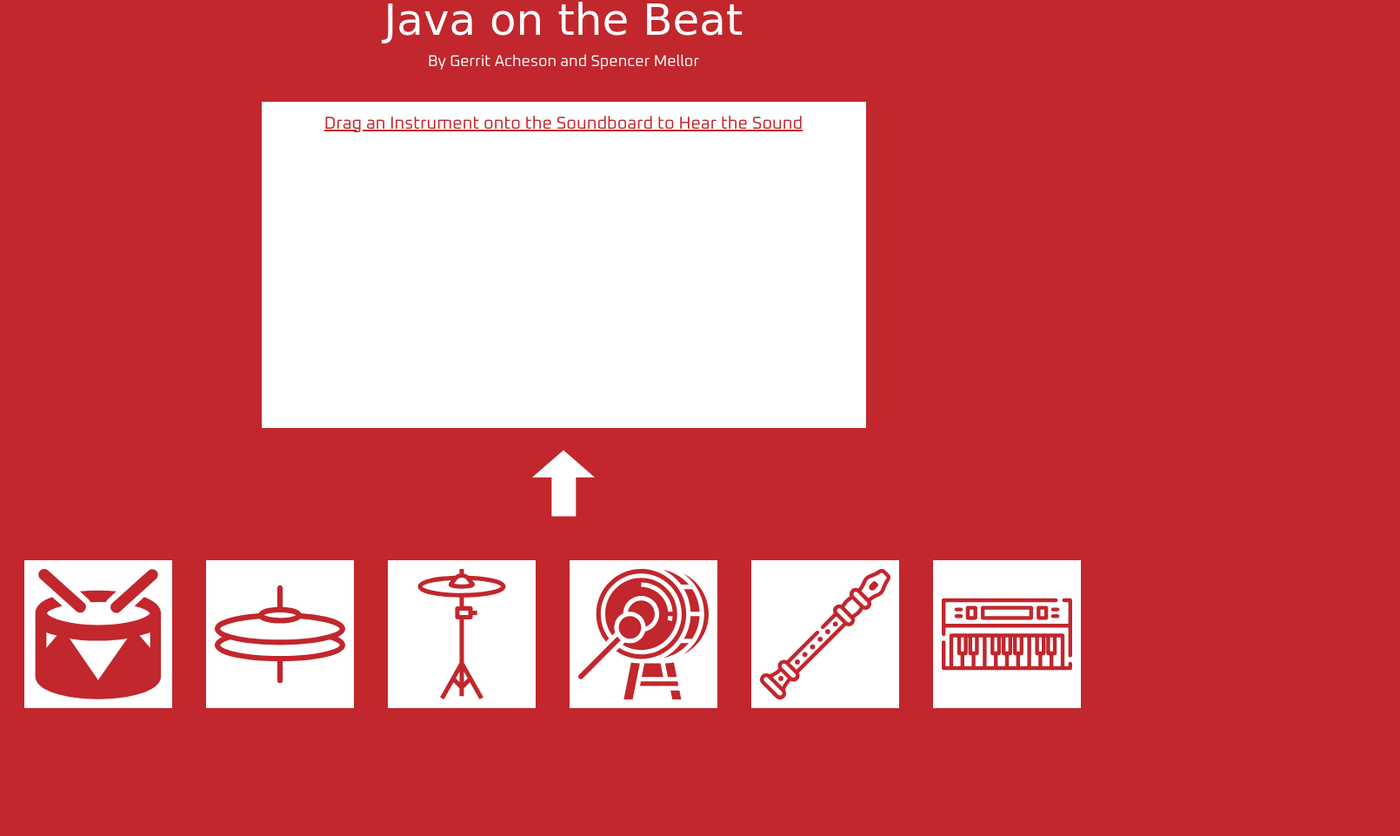
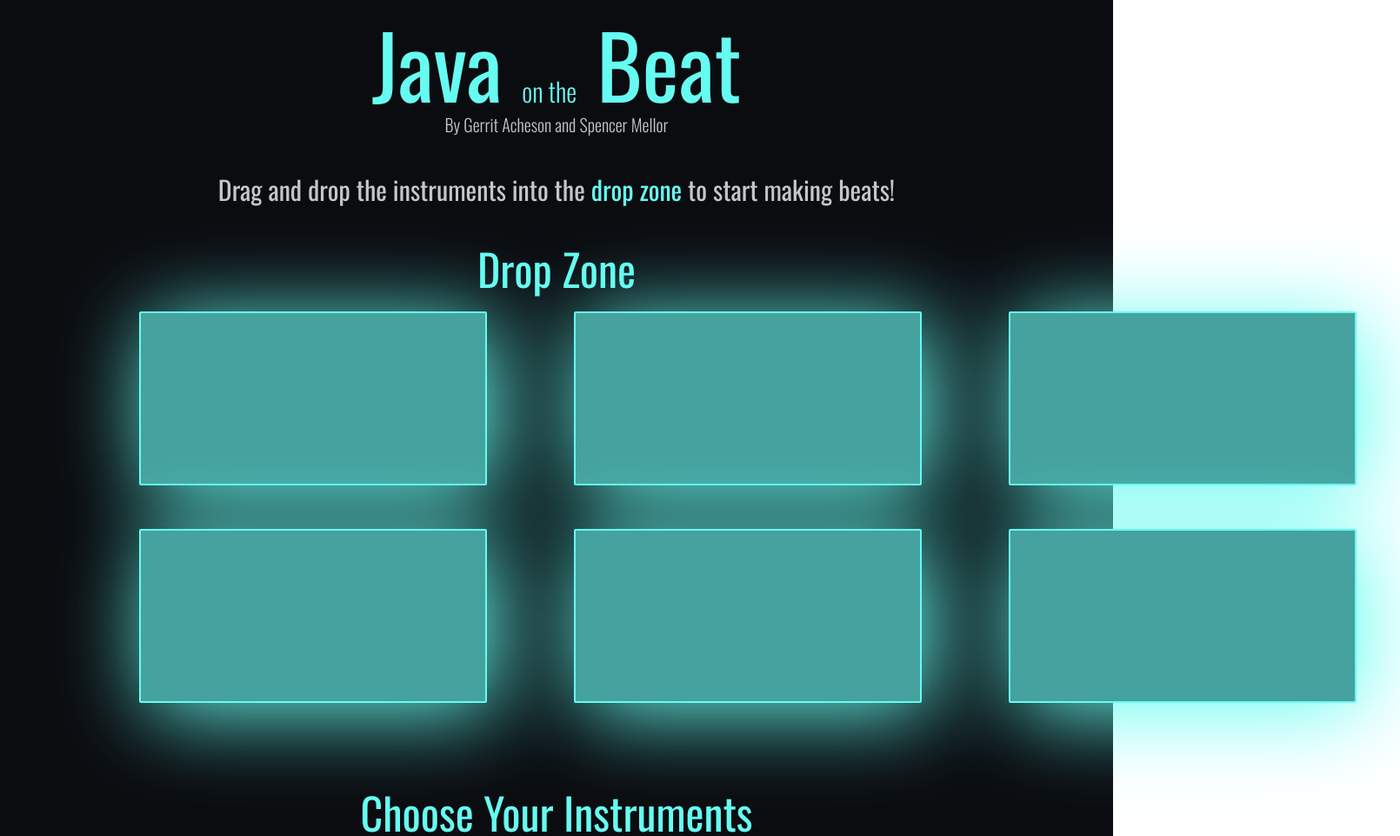
Before and after one commit to ChronoSwiftt/Acheson_G_Mellor_S_MusicMixer, a plain HTML site: page index.html in a window 1280 px wide. Shown: the part 7-968 px from the top of the page at 87% size, 1610 px wide, since content can reach past the window. Before the commit the page ends 846 px from the top, so only its background shows below. Drawn offline with nearby package versions, Linux system fonts and the light colour scheme; a web font is replaced by a local one.

Commit message:
changed the entire HTML and CSS - slowly updating the website

```diff
--- a/css/main.css
+++ b/css/main.css
@@ -1,127 +1,161 @@
 @charset "utf-8";
-
-body
-{
-	width: 100%;
-	background-color: #c1272d;
-}
-
-h2
-{
-	font-family: "Baloo Chettan", cursive;
-	font-size: 50px;
-	color: #fff;
-	line-height: 10px;
-	text-align: center;
-	font-weight: normal;
-	font-style: normal;
-	margin-top: 25px;
-}
-
-p
-{
-	font-family: 'Oxanium', cursive;
-	font-size: 18px;
-	color: #fff;
-	line-height: 2.5px;
-	text-align: center;
-	font-weight: normal;
-	font-style: normal;
-	margin-top: 25px;
-	padding-bottom: 20px;
-}
-
-.square
-{
-	margin:0 auto;
-	height: 375px;
-	width: 695px;
-	background-color: white;
-	margin-bottom: 25px;
-}
-
-.squareShadow
-{
-	box-shadow: 0 0 10px rgba(0,0,0,0,6);
-}
-
-.square p
-{
-	font-family: 'Oxanium', cursive;
-	font-size: 20px;
-	color: #c1272d;
-	text-align: center;
-	line-height: 50px;
-	text-decoration: underline;
-}
-
-.directionArrow
-{
-	margin: 0 auto;
-	height: 77px;
-	width: 72px;
-	display: flex;
-  	align-items: center;
-  	justify-content: center
-}
-
-.grid-row
-{
-	margin-top: 50px;
-	display: flex;
-  	flex-flow: row wrap;
-  	align-content: center;
-  	justify-content: space-around;
-  	margin-right: 25px;
-  	margin-bottom: 25px;
-}
-
-.icon1
-{
-	width: 90px;
-	height: 94px;
-}
-
-.icon2
-{
-	width: 102px;
-	height: 77px;
-}
-
-.icon3
-{
-	width: 66px;
-	height: 98px;
-
-}
-
-.icon4
-{
-	width: 95px;
-	height: 95px;
-}
-
-.icon5
-{
-	width: 97px;
-	height: 97px;
-}
-
-.icon6
-{
-	width: 115px;
-	height: 63px;
-}
-
-.button
-{
-	width: 150px;
-	height: 150px;
-	background-color: #fff;
-	padding: 10px;
-}
 
 .hidden
 {
 	display: none;
 }
+
+.container {
+	width: 100%;
+	background-color: #0B0C10;
+}
+
+/* header elements */
+
+.header {
+	display: flex;
+	flex-wrap: wrap;
+	margin: 0 auto;
+	text-align: center;
+	flex-direction: column;
+}
+
+.header p {
+	color: #C5C6C7;
+	font-family: 'Oswald', sans-serif;
+	font-weight: 300;
+	margin-top: 10px;
+	font-size: 20px;
+}
+
+#headTitle {
+	color: #66FCF1;
+	font-size: 100px;
+	font-weight: 400;
+	font-family: 'Oswald', sans-serif;
+	text-align: center;
+	margin: 0 auto;
+	margin-top: 30px;
+}
+
+.light {
+	color: #66FCF1;
+	font-size: 30px;
+	font-weight: 300;
+	font-family: 'Oswald', sans-serif;
+}
+
+/* instructions elements */
+
+.instructions {
+	margin: 0 auto;
+	margin-top: 50px;
+	margin-bottom: 50px;
+}
+
+.instructions p {
+	color: #C5C6C7;
+	font-size: 30px;
+	text-align: center;
+	font-weight: 400;
+	font-family: 'Oswald', sans-serif;
+}
+
+.heavy {
+	color: #66FCF1;
+	font-size: 30px;
+	font-weight: 400;
+	font-family: 'Oswald', sans-serif;
+}
+
+/* drop-zone elements */
+
+.drop-zone-title {
+	color: #66FCF1;
+	font-family: 'Oswald', sans-serif;
+	margin: 0 auto;
+	text-align: center;
+	font-size: 50px;
+	margin-bottom: 25px;
+}
+
+.drop-zone {
+	width: 75%;
+	margin: 0 auto;
+	display: grid;
+	grid-template-columns: repeat(3, 400px);
+	grid-template-rows: repeat(2, 200px);
+	grid-gap: 50px 100px;
+	margin-bottom: 100px;
+}
+
+.box:hover {
+	opacity: 70%;
+	cursor: pointer;
+}
+
+.box {
+    color: #fff;
+	background-color: #45A29E;
+	padding: 5px;
+    text-align: center;
+	box-shadow: 10px 10px 100px #66FCF1;
+	border: 2px;
+	border-radius: 2px;
+	border-color: #66FCF1;
+	border-style: solid;
+}
+
+/* instruments-zone elements  */
+
+.instruments-title {
+	color: #66FCF1;
+	font-family: 'Oswald', sans-serif;
+	margin: 0 auto;
+	text-align: center;
+	font-size: 50px;
+	margin-bottom: 25px;
+}
+
+.instruments-zone {
+	width: 75%;
+	margin: 0 auto;
+	display: grid;
+	grid-template-columns: repeat(6, 200px);
+	grid-template-rows: 200px;
+	grid-gap: 50px;
+	margin-bottom: 50px;
+}
+
+.instrument {
+    color: #fff;
+	background-color: #45A29E;
+    text-align: center;
+	border: 5px;
+	border-radius: 5px;
+	border-color: #66FCF1;
+	border-style: solid;
+}
+
+.instrument:hover {
+	opacity: 70%;
+	cursor: pointer;
+}
+/* instruments-name elements */
+
+.instruments-names {
+	width: 75%;
+	margin: 0 auto;
+	display: grid;
+	grid-template-columns: repeat(6, 200px);
+	grid-template-rows: 200px;
+	grid-gap: 50px;
+}
+
+.instruments-names p {
+	color: #C5C6C7;
+	font-size: 30px;
+	text-align: center;
+	font-weight: 400;
+	font-family: 'Oswald', sans-serif;
+}
--- a/index.html
+++ b/index.html
@@ -1,81 +1,56 @@
 <!DOCTYPE html>
-<html>
+<html lang="en">
 <head>
-	<meta charset="utf-8">
-
-	<title>Java on the Beat</title>
-	<link href="css/main.css" rel="stylesheet" type="text/css">
-	<!-- Google Font Link-->
-	<link href="https://fonts.googleapis.com/css?family=Baloo+Chettan|Oxanium&display=swap" rel="stylesheet">
-
+ <meta charset="UTF-8">
+ <meta name="viewport" content="width=device-width, initial-scale=1.0">
+ <meta http-equiv="X-UA-Compatible" content="ie=edge">
+ <link rel="stylesheet" href="css/reset.css" type="text/css" media="screen">
+ <link href="css/main.css" rel="stylesheet" type="text/css">
+ <!-- Google Font Link-->
+ <link href="https://fonts.googleapis.com/css?family=EB+Garamond:400,700|Oswald:300,400,700&display=swap" rel="stylesheet">
+ <title>Java On The Beat</title>
 </head>
 <body>
+<div class="container">
+	<h1 class="hidden">Spencer & Gerrit's Music Mixer</h1>
 
-	<header>
-		<h1 class="hidden">Music Header</h1>
-		<h2>Java on the Beat</h2>
+	<header class="header">
+		<p id="headTitle">Java <span class="light">on the</span> Beat</p>
 		<p>By Gerrit Acheson and Spencer Mellor</p>
 	</header>
 
-	<div class="square">
-		<div class="squareShadow"></div>
-		<p>Drag an Instrument onto the Soundboard to Hear the Sound</p>
+	<div class="instructions">
+		<p>Drag and drop the instruments into the <span class="heavy">drop zone</span> to start making beats!</p>
 	</div>
 
-	<div>
-		<img class="directionArrow" src="images/arrow.svg">
+	<div class="drop-zone-title"><p>Drop Zone</p></div>
+	<div class="drop-zone">
+		<div class="box"></div>
+		<div class="box"></div>
+		<div class="box"></div>
+		<div class="box"></div>
+		<div class="box"></div>
+		<div class="box"></div>
 	</div>
 
-<div class="grid-row">
-
-	<div class="button">
-
-		<div class="Icon1">
-			<img src="images/drum.svg" alt="snare drum">
-		</div>
-
+	<div class="instruments-title"><p>Choose Your Instruments</p></div>
+	<div class="instruments-zone">
+		<div class="instrument"></div>
+		<div class="instrument"></div>
+		<div class="instrument"></div>
+		<div class="instrument"></div>
+		<div class="instrument"></div>
+		<div class="instrument"></div>
 	</div>
 
-	<div class="button">
-
-		<div class="Icon2">
-			<img src="images/cymbal.svg" alt="cymbals">
-		</div>
-
-	</div>
-
-	<div class="button">
-
-		<div class="Icon3">
-			<img src="images/highhat.svg" alt="high hat">
-		</div>
-
-	</div>
-
-	<div class="button">
-
-		<div class="Icon4">
-			<img src="images/drum large.svg" alt="bass drum">
-		</div>
-
-	</div>
-
-	<div class="button">
-
-		<div class="Icon5">
-			<img src="images/flute.svg" alt="flute">
-		</div>
-
-	</div>
-
-	<div class="button">
-
-		<div class="Icon6">
-			<img src="images/piano.svg" alt="piano">
-		</div>
+	<div class="instruments-names">
+		<div><p>Cymbal</p></div>
+		<div><p>Large Drum</p></div>
+		<div><p>Drum</p></div>
+		<div><p>Flute</p></div>
+		<div><p>Hyatt</p></div>
+		<div><p>Piano</p></div>
 	</div>
 </div>
-
-
 </body>
 </html>
```
Also changed, not shown: 3 other files.
